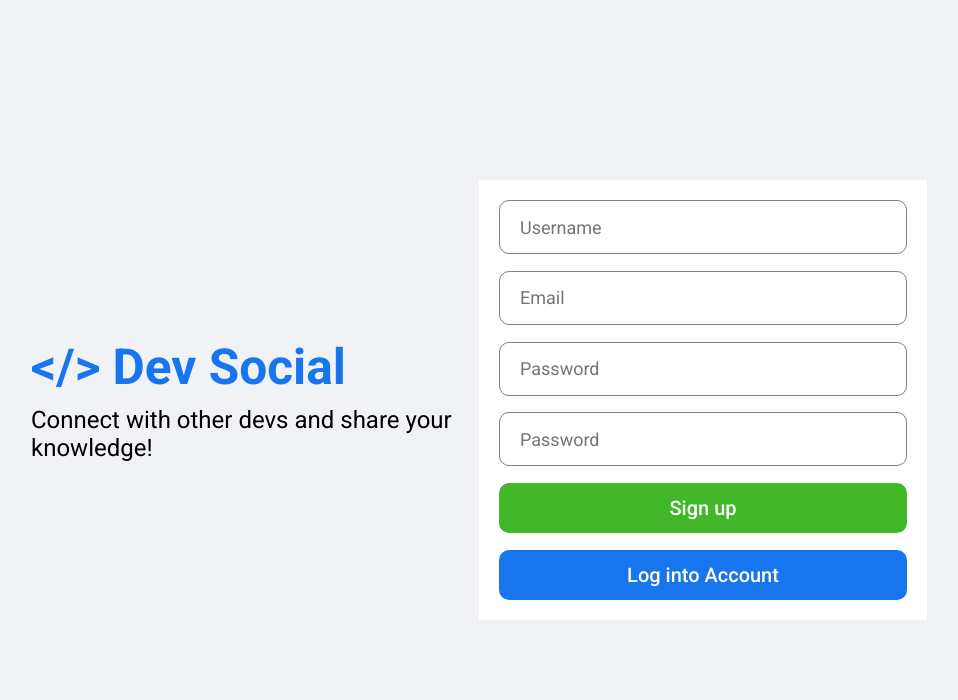
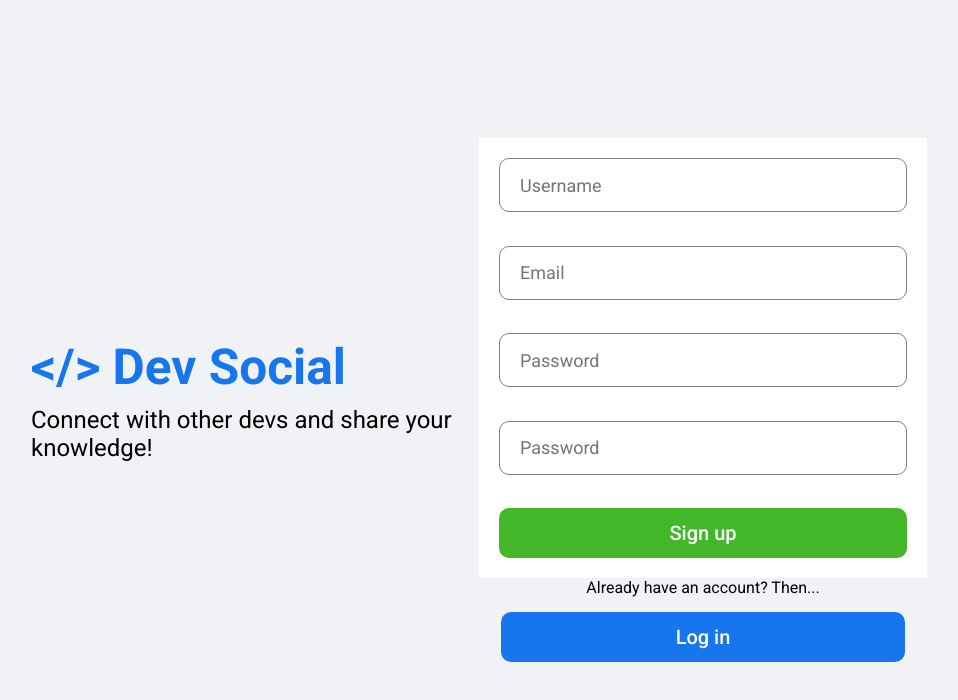
Before and after one commit to FrancoA1997/SocialMedia-APP-Frontend, a React (Create React App) app: page / in a window 1280 px wide. Shown: the top 700 px of the page, without its empty margins (161-1119 px from the left). Built offline with nearby package versions, Linux system fonts and the light colour scheme.

Commit message:
Login/register routing fixed

```diff
--- a/src/components/images/profileImg/profileimg.css
+++ b/src/components/images/profileImg/profileimg.css
@@ -7,8 +7,9 @@
     top: 150px;
     left: 30px;
     margin: auto;
-    border: 4px solid white;
+    border: 3px solid #1872f2;
     z-index: 997;
+
 }
 .btn-changeProfilePic{
     position: absolute;
--- a/src/components/rightbar/Rightbar.jsx
+++ b/src/components/rightbar/Rightbar.jsx
@@ -44,7 +44,7 @@ const Rightbar = ({user}) => {
       }
     };
     user ? getProfileFriends() : getFeedFriends()
-  }, [user, currentUser])
+  }, [])
 
 // Function that handle following state on the client and server side
   const followHandle = async () =>{
--- a/src/components/share/Share.jsx
+++ b/src/components/share/Share.jsx
@@ -41,6 +41,7 @@ const Share = () => {
             console.log(err);
         };
     }
+    const firstName = user.username.split(" ", 1);
 
   return (
     <div className='share'>
@@ -49,7 +50,7 @@ const Share = () => {
                <img className='shareProfileImg' src={user.profilePicture ? PF + user.profilePicture : PF + "person/noAvatar.png"} alt="" />
                <input
                 className="shareInput"
-                placeholder={"What's in your mind " + user.username + "?"} ref={desc}>
+                placeholder={"What's in your mind " + firstName + "?"} ref={desc}>
 
                 </input>
             </div>
--- a/src/pages/Register/Register.jsx
+++ b/src/pages/Register/Register.jsx
@@ -1,7 +1,7 @@
 import React, { useRef } from 'react'
 import './register.css'
 import axios from 'axios'
-import { useNavigate } from 'react-router-dom';
+import { useNavigate, Link } from 'react-router-dom';
 const Register = () => {
     const logoBeggining = "</>";
     const username = useRef()
@@ -47,9 +47,12 @@ const Register = () => {
                      minLength='6'
                      required />
                     <input type="Password" placeholder='Password' className="registerInput" required  minLength='6' ref={passwordAgain} />
-                    <button className="registerButton" type='submit'>Sign up</button>
-                    <button className="loginButton">Log into Account</button>
+                    <button className="registerButton-register" type='submit'>Sign up</button>
                 </form>
+                <span style={{alignSelf: "center"}}>Already have an account? Then...</span>
+                <Link to="/login" className="loginButton-register">
+                    Log in
+                </Link>
             </div>
         </div>
     </div>
--- a/src/pages/Register/register.css
+++ b/src/pages/Register/register.css
@@ -50,7 +50,7 @@ justify-content: center;
 .registerInput:focus{
     outline: none;
 }
-.registerButton{
+.registerButton-register{
     height: 50px;
     border-radius: 10px;
     border: none;
@@ -64,15 +64,22 @@ justify-content: center;
 
 
 
-.loginButton{
+.loginButton-register{
     height: 50px;
     border-radius: 10px;
     border: none;
+    margin-top: 15px;
     font-style: 20px;
     font-weight: 500;
     background-color: #1775ee;
     color:white;
     font-size: 20px;
     font-weight: 500;
-    cursor: pointer
+    cursor: pointer;
+    text-decoration: none;
+    display: flex;
+    align-items: center;
+    justify-content: center;
+    width: 90%;
+    align-self: center;
 }
--- a/src/pages/login/Login.jsx
+++ b/src/pages/login/Login.jsx
@@ -6,6 +6,7 @@ import { useContext } from 'react';
 import { AuthContext } from '../../context/AuthContext';
 
 import CircularProgress from '@mui/material/CircularProgress';
+import { Link } from 'react-router-dom';
 const Login = () => {
     const logoBeggining = "</>";
     const email = useRef()
@@ -45,10 +46,11 @@ const Login = () => {
 
                     <span className="loginForgot">Forgot password?</span>
 
-                    <button className="loginRegisterButton" disabled={isFetching} >{
-                    isFetching ? <CircularProgress color='inherit' size="20px"/> : "Create a new account"}
-                    </button>
+
                 </form>
+                <Link to="/register" className="loginRegisterButton">
+                    Create new account
+                </Link>
             </div>
         </div>
     </div>
--- a/src/pages/login/login.css
+++ b/src/pages/login/login.css
@@ -59,6 +59,7 @@ justify-content: center;
     background-color: #1775ee;
     color:white;
     cursor: pointer;
+    width: 100%;
 
 }
 .loginButton:disabled{
@@ -80,5 +81,11 @@ justify-content: center;
     color:white;
     font-size: 20px;
     font-weight: 500;
-    cursor: pointer
+    cursor: pointer;
+    width: 90%;
+    align-self: center;
+    display: flex;
+    justify-content: center;
+    align-items: center;
+    text-decoration: none;
 }
--- a/src/pages/profile/profile.css
+++ b/src/pages/profile/profile.css
@@ -10,7 +10,7 @@
 .profileBottom{
     display: flex;
     margin-top: 10px;
-    border-top: 1px solid grey;
+    border-top: 1px solid rgba(128, 128, 128, 0.467);
 }
 
 .profileCover{
```
